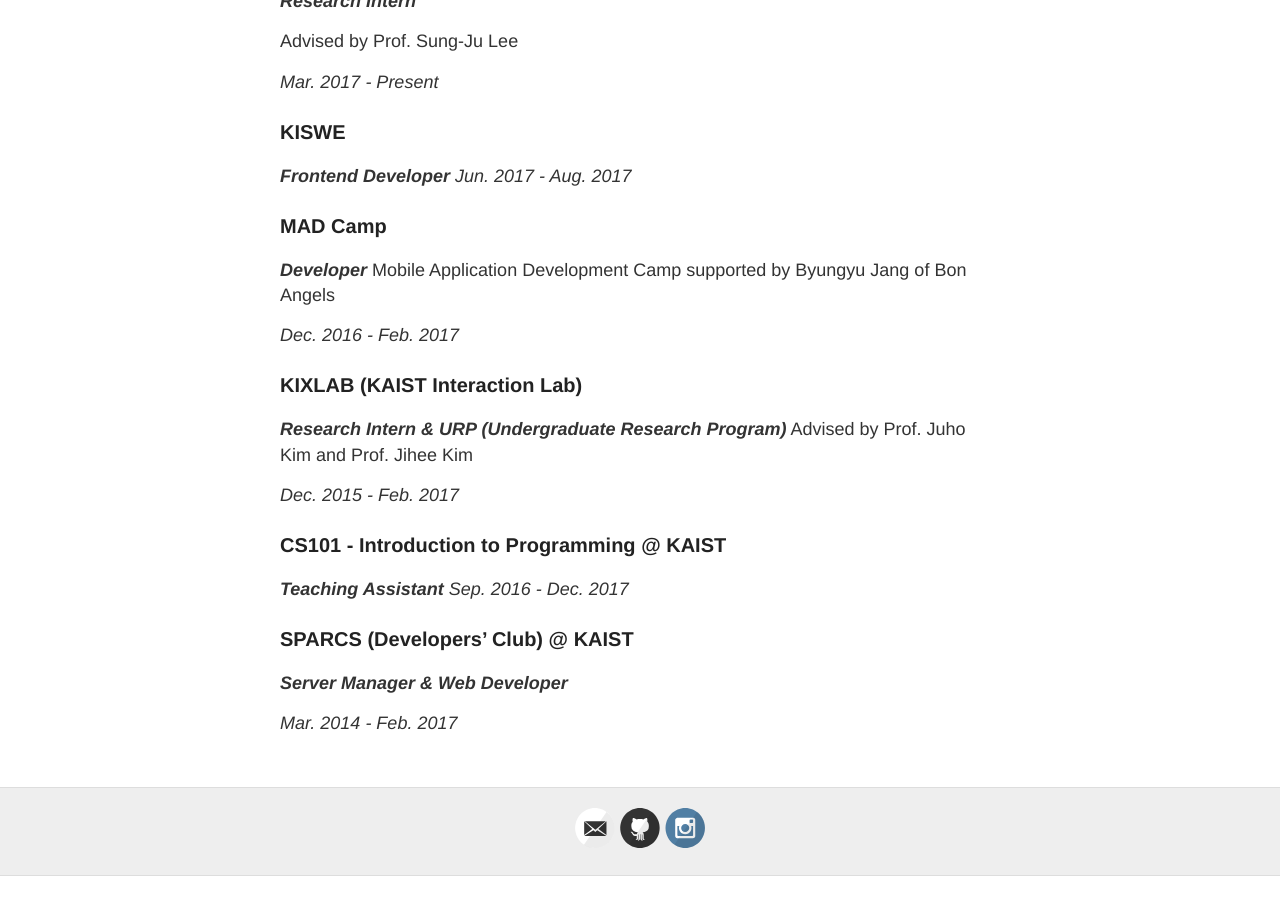
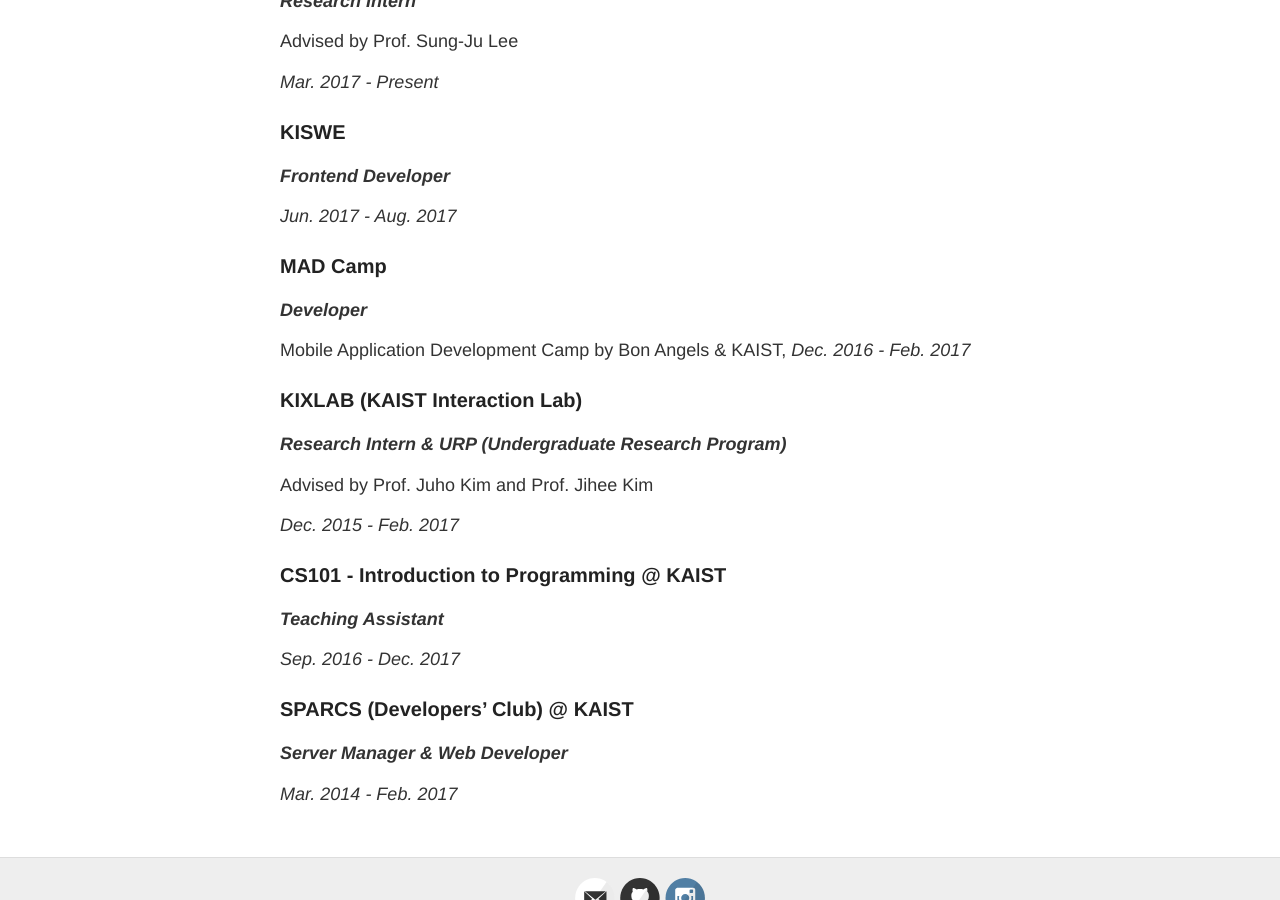
Before and after one commit to choch-o/choch-o.github.io_old, a Jekyll site: the page built from CV.md, in a window 1280 px wide and 900 px high, scrolled down 891 px. Built offline with Jekyll 4.4.1, drawn with Linux system fonts in a browser that asks for light colours; before the commit the page ends 1767 px from its top, so only the background shows below that.

Commit message:
Update CV.md

```diff
--- a/CV.md
+++ b/CV.md
@@ -37,22 +37,24 @@
 
 ### KISWE
 **_Frontend Developer_**
+
 *Jun. 2017 - Aug. 2017*
 
 ### MAD Camp
 **_Developer_**
-Mobile Application Development Camp supported by Byungyu Jang of Bon Angels
 
-*Dec. 2016 - Feb. 2017*
+Mobile Application Development Camp by Bon Angels & KAIST, *Dec. 2016 - Feb. 2017*
 
 ### KIXLAB (KAIST Interaction Lab)
 **_Research Intern & URP (Undergraduate Research Program)_**
+
 Advised by Prof. Juho Kim and Prof. Jihee Kim
 
 *Dec. 2015 - Feb. 2017*
 
 ### CS101 - Introduction to Programming @ KAIST
 **_Teaching Assistant_**
+
 *Sep. 2016 - Dec. 2017*
 
 ### SPARCS (Developers' Club) @ KAIST
```
